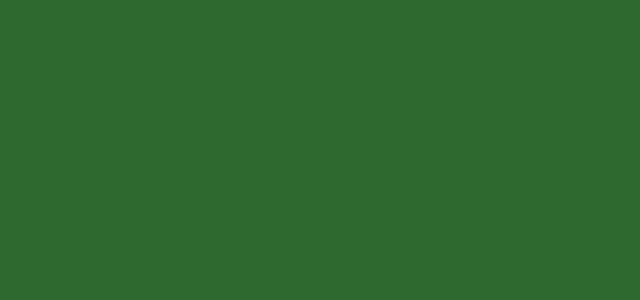
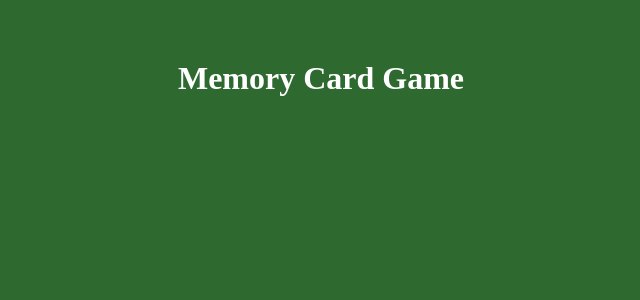
Before and after one commit to lenarmathias/memory-card-game, a React (Vite) app: page /#/home in a window 1280 px wide. Shown: the top 300 px of the page, without its empty margins (319-959 px from the left). Built offline with nearby package versions, Linux system fonts and the light colour scheme.

Commit message:
feat: add home page

```diff
--- a/src/App.tsx
+++ b/src/App.tsx
@@ -3,13 +3,14 @@
   Route,
   Navigate
 } from 'react-router-dom';
+import Home from './pages/Home/Home';
 
 function App() {
   return (
     <Routes>
       <Route
         path='/home'
-        element={<div />}
+        element={<Home />}
       />
 
       <Route
--- /dev/null
+++ b/src/components/Container.ts
@@ -0,0 +1,8 @@
+import styled from 'styled-components';
+
+export const Container = styled.div`
+  margin: 20px auto;
+  width: 80%;
+  max-width: 1200px;
+  padding: 40px 20px;
+`;
--- /dev/null
+++ b/src/pages/Home/Home.styles.ts
@@ -0,0 +1,6 @@
+import styled from 'styled-components';
+
+export const Title = styled.h1`
+  margin: 0;
+  text-align: center;
+`;
--- /dev/null
+++ b/src/pages/Home/Home.tsx
@@ -0,0 +1,14 @@
+import { Container } from '../../components/Container';
+import { Title } from './Home.styles';
+
+function Home() {
+  return (
+    <main>
+      <Container>
+        <Title>Memory Card Game</Title>
+      </Container>
+    </main>
+  );
+}
+
+export default Home;
--- a/src/styles/GlobalStyle.ts
+++ b/src/styles/GlobalStyle.ts
@@ -12,6 +12,7 @@
   body {
     margin: 0;
     background-color: ${({ theme }) => theme.colors.background};
+    color: ${({ theme }) => theme.colors.text};
     word-break: break-word;
   }
 `;
```
